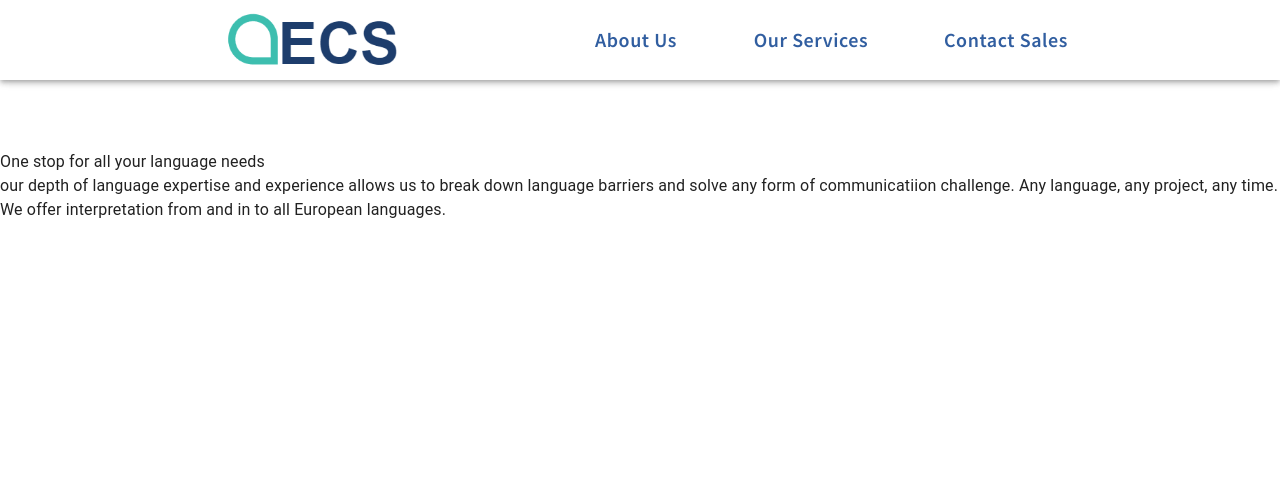
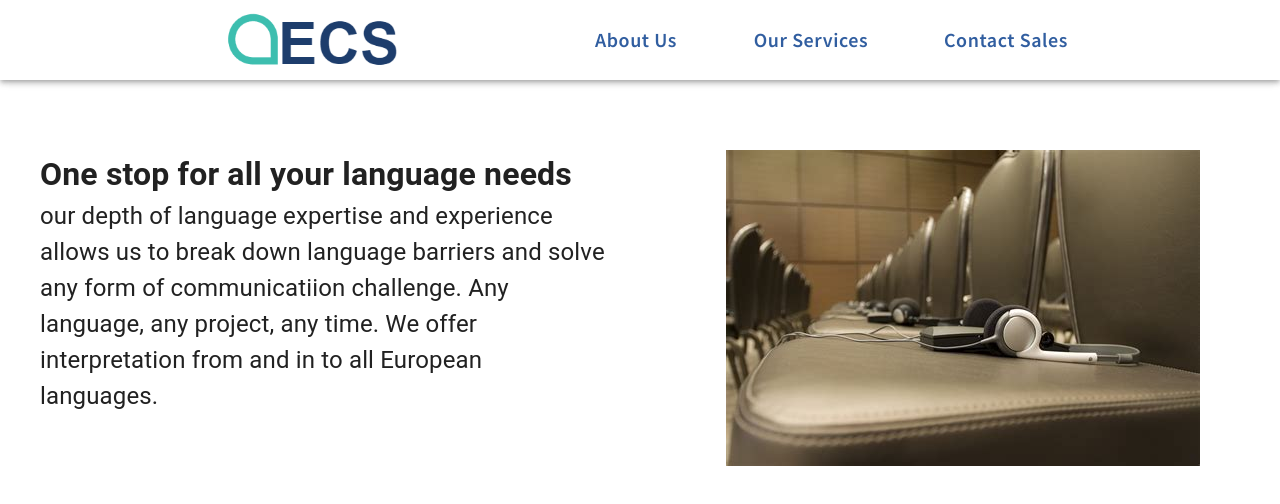
Before and after one commit to 2takecarl/eis.github.io, a React (Create React App) app: page /services in a window 1280 px wide. Shown: the top 504 px of the page. Built offline with nearby package versions, Linux system fonts and the light colour scheme.

Commit message:
4rd commit

```diff
--- a/public/index.html
+++ b/public/index.html
@@ -4,26 +4,13 @@
     <meta charset="utf-8" />
     <meta name="viewport" content="width=device-width, initial-scale=1" />
     <meta name="theme-color" content="#000000" />
-    <meta
-      name="description"
-      content="Web site created using create-react-app"
-    />
     <link rel="manifest" href="%PUBLIC_URL%/manifest.json" />
+    <link rel="icon" href="ECS.png" />
     <link rel="preconnect" href="https://fonts.googleapis.com"><link rel="preconnect" href="https://fonts.gstatic.com" crossorigin><link href="https://fonts.googleapis.com/css2?family=Source+Sans+Pro:wght@600&display=swap" rel="stylesheet">
-    <title>React App</title>
+    <title>European Conference Solutions</title>
   </head>
   <body>
     <noscript>You need to enable JavaScript to run this app.</noscript>
     <div id="root"></div>
-    <!--
-      This HTML file is a template.
-      If you open it directly in the browser, you will see an empty page.
-
-      You can add webfonts, meta tags, or analytics to this file.
-      The build step will place the bundled scripts into the <body> tag.
-
-      To begin the development, run `npm start` or `yarn start`.
-      To create a production bundle, use `npm run build` or `yarn build`.
-    -->
   </body>
 </html>
--- a/src/components/About/About.jsx
+++ b/src/components/About/About.jsx
@@ -5,11 +5,11 @@ import react from 'react'
 const About = () => {
 
     return (
-        <Box sx={{display: 'flex', flexDirection: 'row'}}>
-            <Box sx={{marginLeft: '150px', marginTop: '200px', fontSize: '1.45rem', maxWidth: '500px'}}>
-                <Box sx={{fontSize: '2rem'}}> <b>ECS is a multilingual company supplying Simultaneous Interpretation </b></Box> services to companies and organizations. Specialized in European Works Councils, it supplies interpretation and technical solutions to companies all over Europe. It's widespread network of interpreters as well as technical competences has a large history of very successful events.
+        <Box sx={{display: 'flex', flexDirection: {lg: 'row', xs: 'column'} }}>
+            <Box sx={{marginLeft: {lg: '150px', xs: '25%'}, marginRight: '40px', marginTop: '200px', fontSize: '1.45rem', maxWidth: '500px'}}>
+                <Box sx={{fontSize: {lg: '1.75rem', xs: "1.25rem"}}}> <Box sx={{fontSize: {lg: '2rem', xs: '1.5rem'}}}><b>ECS is a multilingual company supplying Simultaneous Interpretation </b></Box> services to companies and organizations. Specialized in European Works Councils, it supplies interpretation and technical solutions to companies all over Europe. It's widespread network of interpreters as well as technical competences has a large history of very successful events. </Box>
             </Box>
-            <Box sx={{marginTop: '200px', marginLeft: '50px'}}>
+            <Box sx={{marginTop: {lg: '200px', xs:'50px'}, marginLeft: {lg: '50px', xs: 'calc(25% - 50px)'}}}>
                 <img src={img} alt=""/>
             </Box>
         </Box>
--- a/src/components/Services/Services.jsx
+++ b/src/components/Services/Services.jsx
@@ -1,15 +1,21 @@
 import { Box } from '@mui/system'
 import react from 'react'
+import img from './img.png'
 
 const Services = () => {
 
     return (
-        <Box sx={{marginTop: '150px'}}>
-            <Box>
-                One stop for all your language needs
+        <Box sx={{marginTop: '150px', display: 'flex', flexDirection:{xs: 'column', lg:'row'}}}>
+            <Box sx={{textAlign:{xs: 'center', lg:'left'}, mx:"40px"}}>
+                <Box sx={{fontSize: '2rem', fontWeight: '700'}}>
+                    One stop for all your language needs
+                </Box>
+                <Box sx={{fontSize: '1.5rem'}}>
+                    our depth of language expertise and experience allows us to break down language barriers and solve any form of communicatiion challenge. Any language, any project, any time. We offer interpretation from and in to all European languages.
+                </Box>
             </Box>
-            <Box>
-                our depth of language expertise and experience allows us to break down language barriers and solve any form of communicatiion challenge. Any language, any project, any time. We offer interpretation from and in to all European languages.
+            <Box sx={{mx: {xs: 'auto', lg:'80px'}, mt:{xs: '40px', lg:"0"}}}>
+                <img src={img} alt="" />
             </Box>
         </Box>
     )
```
Also changed, not shown: public/ECS.png (added), public/manifest.json, src/components/Services/img.png (added).
